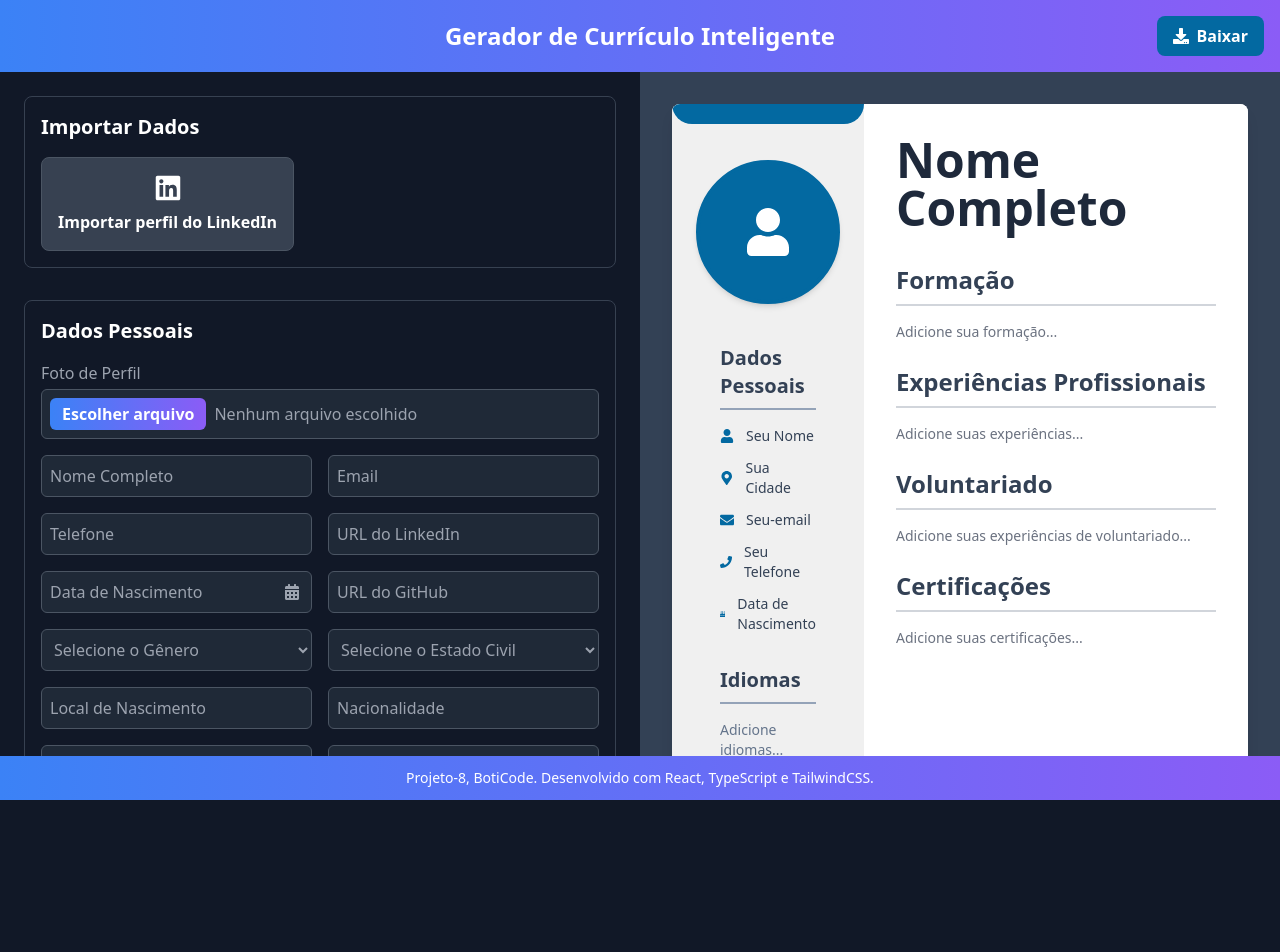
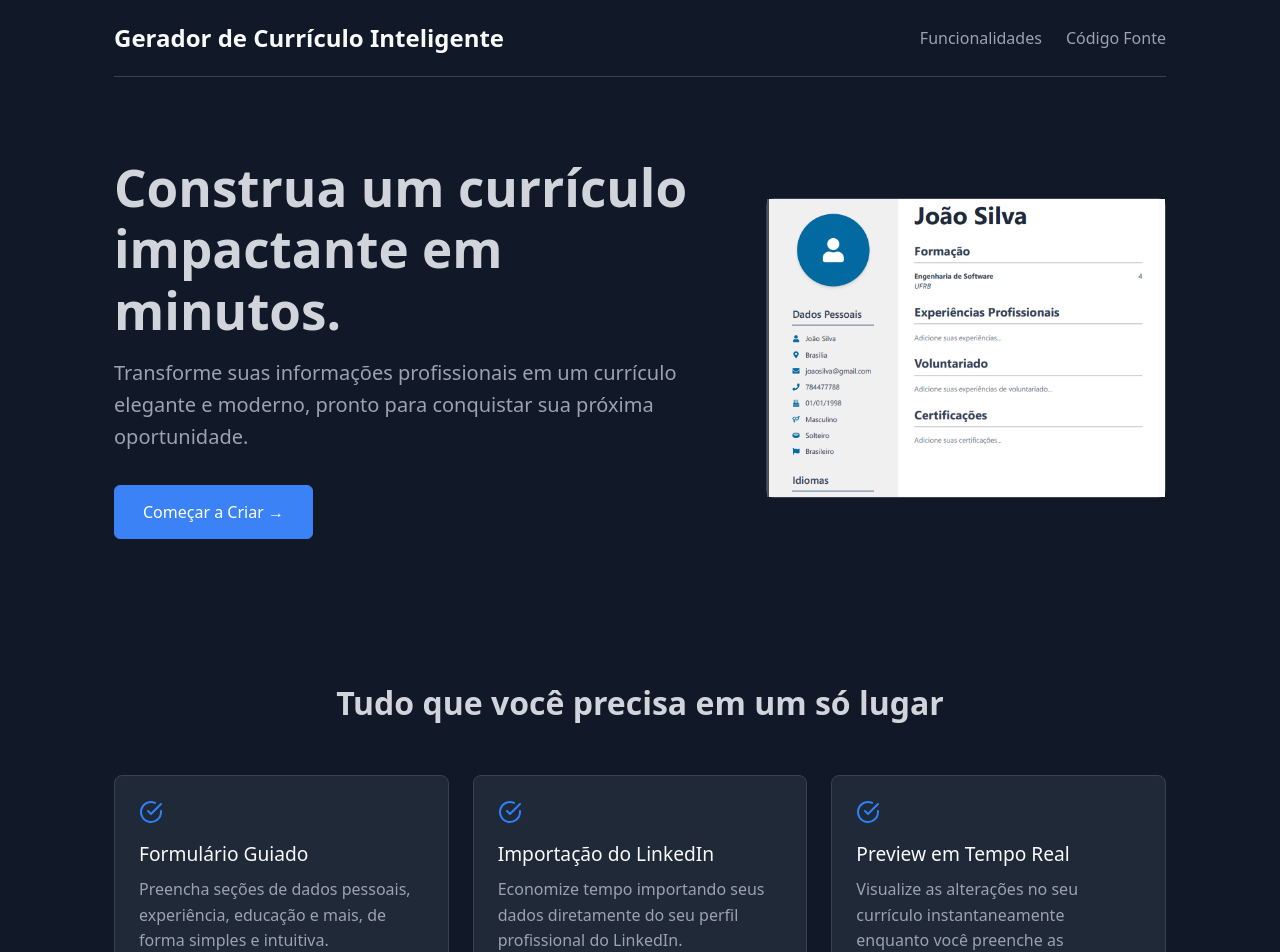
Before and after one commit to rayssalvex/Projeto_8, a React (Vite) app: page / in a window 1280 px wide. Shown: the top 952 px of the page. Before the commit the page ends 800 px from the top, so only its background shows below. Built offline with nearby package versions, Linux system fonts and the light colour scheme.

Commit message:
feat: implementação da tela inicial

```diff
--- a/src/App.tsx
+++ b/src/App.tsx
@@ -1,14 +1,30 @@
-import { useState } from 'react';
-import Navbar from './components/Navbar';
-import Footer from './components/Footer';
-import Form from './components/Form';
-import Preview from './components/Preview';
-import { ResumeData } from './types';
+import { useState } from "react";
+import Navbar from "./components/Navbar";
+import Footer from "./components/Footer";
+import Form from "./components/Form";
+import Preview from "./components/Preview";
+import HomePage from "./components/HomePage";
+import { ResumeData } from "./types";
 
 function App() {
+  const [showEditor, setShowEditor] = useState(false);
+
   const [resumeData, setResumeData] = useState<ResumeData>({
-    personalInfo: { name: '', email: '', phone: '', linkedin: '', github: '', dateOfBirth: '', placeOfBirth: '', gender: '', nationality: '', civilStatus: '', website: '', customField: '', photoUrl: '' },
-
+    personalInfo: {
+      name: "",
+      email: "",
+      phone: "",
+      linkedin: "",
+      github: "",
+      dateOfBirth: "",
+      placeOfBirth: "",
+      gender: "",
+      nationality: "",
+      civilStatus: "",
+      website: "",
+      customField: "",
+      photoUrl: "",
+    },
     skills: [],
     experiences: [],
     education: [],
@@ -17,26 +33,26 @@ function App() {
     certifications: [],
   });
 
+  if (!showEditor) {
+    return <HomePage onStart={() => setShowEditor(true)} />;
+  }
+
   return (
-    <div className="flex flex-col h-screen">
-      {/* Adiciona print:hidden para esconder a Navbar */}
+    <div className="flex flex-col h-screen bg-gray-900">
       <div className="print:hidden">
         <Navbar />
       </div>
 
       <main className="flex flex-1 overflow-hidden">
-        {/* Adiciona print:hidden para esconder toda a coluna do formulário */}
         <div className="w-1/2 overflow-y-auto print:hidden">
           <Form resumeData={resumeData} setResumeData={setResumeData} />
         </div>
 
-        {/* Adiciona print:w-full para o preview ocupar 100% da página na impressão */}
         <div className="w-1/2 overflow-y-auto print:w-full">
           <Preview data={resumeData} />
         </div>
       </main>
 
-      {/* Adiciona print:hidden para esconder o Footer */}
       <div className="print:hidden">
         <Footer />
       </div>
--- /dev/null
+++ b/src/components/HomePage.tsx
@@ -0,0 +1,108 @@
+import React from "react";
+import capaImage from "../image/capa.png";
+
+const FeatureIcon = () => (
+  <svg
+    width="24"
+    height="24"
+    viewBox="0 0 24 24"
+    fill="none"
+    xmlns="http://www.w3.org/2000/svg"
+    stroke="#2f81f7"
+    strokeWidth="2"
+    strokeLinecap="round"
+    strokeLinejoin="round"
+  >
+    <path d="M22 11.08V12a10 10 0 1 1-5.93-9.14"></path>
+    <polyline points="22 4 12 14.01 9 11.01"></polyline>
+  </svg>
+);
+
+interface HomePageProps {
+  onStart: () => void;
+}
+
+const HomePage: React.FC<HomePageProps> = ({ onStart }) => {
+  return (
+    <div className="homepage-container">
+      <header className="homepage-header">
+        <h1 className="logo">Gerador de Currículo Inteligente</h1>
+        <nav className="main-nav">
+          <a href="#features">Funcionalidades</a>
+          <a
+            href="https://github.com/rayssalvex/Projeto_8"
+            target="_blank"
+            rel="noopener noreferrer"
+          >
+            Código Fonte
+          </a>
+        </nav>
+      </header>
+
+      <main>
+        <section className="hero">
+          <div className="hero-content">
+            <h2 className="hero-title">
+              Construa um currículo impactante em minutos.
+            </h2>
+            <p className="hero-subtitle">
+              Transforme suas informações profissionais em um currículo elegante
+              e moderno, pronto para conquistar sua próxima oportunidade.
+            </p>
+            <button className="cta-button" onClick={onStart}>
+              Começar a Criar →
+            </button>
+          </div>
+          <div className="hero-image-placeholder">
+            <img
+              src={capaImage}
+              alt="Visualização de um currículo moderno"
+              className="w-full h-full object-cover"
+            />
+          </div>
+        </section>
+
+        <section id="features" className="features">
+          <h3 className="section-title">
+            Tudo que você precisa em um só lugar
+          </h3>
+          <div className="features-grid">
+            <div className="feature-card">
+              <FeatureIcon />
+              <h4>Formulário Guiado</h4>
+              <p>
+                Preencha seções de dados pessoais, experiência, educação e mais,
+                de forma simples e intuitiva.
+              </p>
+            </div>
+            <div className="feature-card">
+              <FeatureIcon />
+              <h4>Importação do LinkedIn</h4>
+              <p>
+                Economize tempo importando seus dados diretamente do seu perfil
+                profissional do LinkedIn.
+              </p>
+            </div>
+            <div className="feature-card">
+              <FeatureIcon />
+              <h4>Preview em Tempo Real</h4>
+              <p>
+                Visualize as alterações no seu currículo instantaneamente
+                enquanto você preenche as informações.
+              </p>
+            </div>
+          </div>
+        </section>
+      </main>
+
+      <footer className="homepage-footer">
+        <p>
+          &copy; {new Date().getFullYear()} Gerador de Currículo Inteligente.
+          Desenvolvido por BotiCode.
+        </p>
+      </footer>
+    </div>
+  );
+};
+
+export default HomePage;
--- a/src/index.css
+++ b/src/index.css
@@ -3,77 +3,209 @@
 @tailwind utilities;
 
 body {
-  background-color: #111827;
-  color: #d1d5db;
+  background-color: #111827; /* gray-900 */
+  color: #d1d5db; /* gray-300 */
+}
 
 .react-datepicker-popper {
-  z-index: 20; /* Garante que o calendário apareça acima de outros elementos */
+  z-index: 20;
 }
 
 .react-datepicker {
-  border: 1px solid #3b82f6; /* Cor da borda: gray-600 */
-  background-color: #D1CFCC; /* Cor de fundo: gray-800 */
-  font-family: 'Inter', sans-serif;
+  border: 1px solid #3b82f6;
+  background-color: #d1cfcc;
+  font-family: "Inter", sans-serif;
 }
+
 .react-datepicker__header {
-  background-color: #111827; /* Cor do cabeçalho: gray-900 */
-  border-bottom: 1px solid #4B5563; /* Cor da borda inferior: gray-600 */
+  background-color: #111827;
+  border-bottom: 1px solid #4b5563;
 }
+
 .react-datepicker__current-month,
 .react-datepicker__day-name {
-  color: #D1D5DB; /* Cor do texto: gray-300 */
+  color: #d1d5db;
 }
 
 .react-datepicker__navigation--previous,
 .react-datepicker__navigation--next {
-  background-color: #374151; /* Cor de fundo da navegação: gray-700 */
+  background-color: #374151;
   border: none;
 }
 
 .react-datepicker__day--selected {
-  background-color: #3b82f6 !important; /* Cor de seleção: primary */
+  background-color: #3b82f6 !important;
   color: #fff;
 }
 
 .react-datepicker__day--keyboard-selected {
-  background-color: #4338CA; /* Cor de navegação do teclado: Indigo-600 */
+  background-color: #4338ca;
 }
 
 .react-datepicker__day:hover {
-  background-color: #374151; /* Cor de fundo ao passar o mouse: gray-700 */
+  background-color: #374151;
   color: #fff;
 }
 
-}
-
 @media print {
-  /* NOVO: Define o tamanho da página e remove as margens padrão do navegador */
   @page {
     size: A4;
     margin: 0;
   }
 
-   /* Classe para esconder elementos na impressão */
   .no-print {
     display: none !important;
   }
 
-  /* Garante que o container do preview ocupe toda a página */
   .print-container {
     width: 100% !important;
     padding: 0 !important;
     margin: 0 !important;
   }
 
-  /* Remove a sombra e o fundo cinza do preview na impressão */
   .print-preview-wrapper {
     padding: 0 !important;
     background-color: white !important;
   }
 
-  /* Força a impressão de cores e imagens de fundo */
   body {
     -webkit-print-color-adjust: exact !important;
     print-color-adjust: exact !important;
   }
 }
+
+/* --- ESTILOS ADICIONADOS PARA A HOMEPAGE --- */
+.homepage-container {
+  max-width: 1100px;
+  margin: 0 auto;
+  padding: 0 24px;
+}
+
+.homepage-header {
+  display: flex;
+  justify-content: space-between;
+  align-items: center;
+  padding: 20px 0;
+  border-bottom: 1px solid #374151; /* gray-700 */
+}
+
+.logo {
+  font-size: 1.5rem;
+  font-weight: 600;
+  color: #f9fafb; /* gray-50 */
+}
+
+.main-nav a {
+  color: #9ca3af; /* gray-400 */
+  text-decoration: none;
+  margin-left: 24px;
+  transition: color 0.2s ease-in-out;
+}
+
+.main-nav a:hover {
+  color: #f9fafb; /* gray-50 */
+}
+
+.hero {
+  padding: 80px 0;
+  display: flex;
+  align-items: center;
+  justify-content: space-between;
+  gap: 40px;
+}
+
+.hero-content {
+  max-width: 600px;
+}
+
+.hero-title {
+  font-size: 3.2rem;
+  font-weight: 700;
+  line-height: 1.2;
+  margin: 0 0 16px 0;
+}
+
+.hero-subtitle {
+  font-size: 1.25rem;
+  color: #9ca3af; /* gray-400 */
+  line-height: 1.6;
+  margin-bottom: 32px;
+}
+
+.cta-button {
+  background-color: #3b82f6; /* blue-500 */
+  color: white;
+  border: 1px solid #3b82f6; /* blue-500 */
+  padding: 14px 28px;
+  font-size: 1rem;
+  font-weight: 500;
+  border-radius: 6px;
+  cursor: pointer;
+  transition: all 0.2s ease-in-out;
+}
+
+.cta-button:hover {
+  background-color: #60a5fa; /* blue-400 */
+  border-color: #60a5fa; /* blue-400 */
+}
+
+.hero-image-placeholder {
+  width: 400px;
+  height: 300px;
+  background: linear-gradient(
+    135deg,
+    #1f2937,
+    #111827
+  ); /* gray-800 to gray-900 */
+  border-radius: 8px;
+  border: 1px solid #374151; /* gray-700 */
+  display: none;
+}
+@media (min-width: 992px) {
+  .hero-image-placeholder {
+    display: block;
+  }
+}
+
+.features {
+  padding: 60px 0;
+}
+
+.section-title {
+  text-align: center;
+  font-size: 2rem;
+  font-weight: 600;
+  margin-bottom: 48px;
+}
+
+.features-grid {
+  display: grid;
+  grid-template-columns: repeat(auto-fit, minmax(280px, 1fr));
+  gap: 24px;
+}
+
+.feature-card {
+  background-color: #1f2937; /* gray-800 */
+  padding: 24px;
+  border-radius: 8px;
+  border: 1px solid #374151; /* gray-700 */
+}
+
+.feature-card h4 {
+  font-size: 1.2rem;
+  margin: 16px 0 8px 0;
+  color: #f9fafb; /* gray-50 */
+}
+
+.feature-card p {
+  color: #9ca3af; /* gray-400 */
+  line-height: 1.6;
+}
+
+.homepage-footer {
+  text-align: center;
+  padding: 32px 0;
+  margin-top: 40px;
+  border-top: 1px solid #374151; /* gray-700 */
+  color: #9ca3af; /* gray-400 */
+}
```
Also changed, not shown: src/image/capa.png (added).
